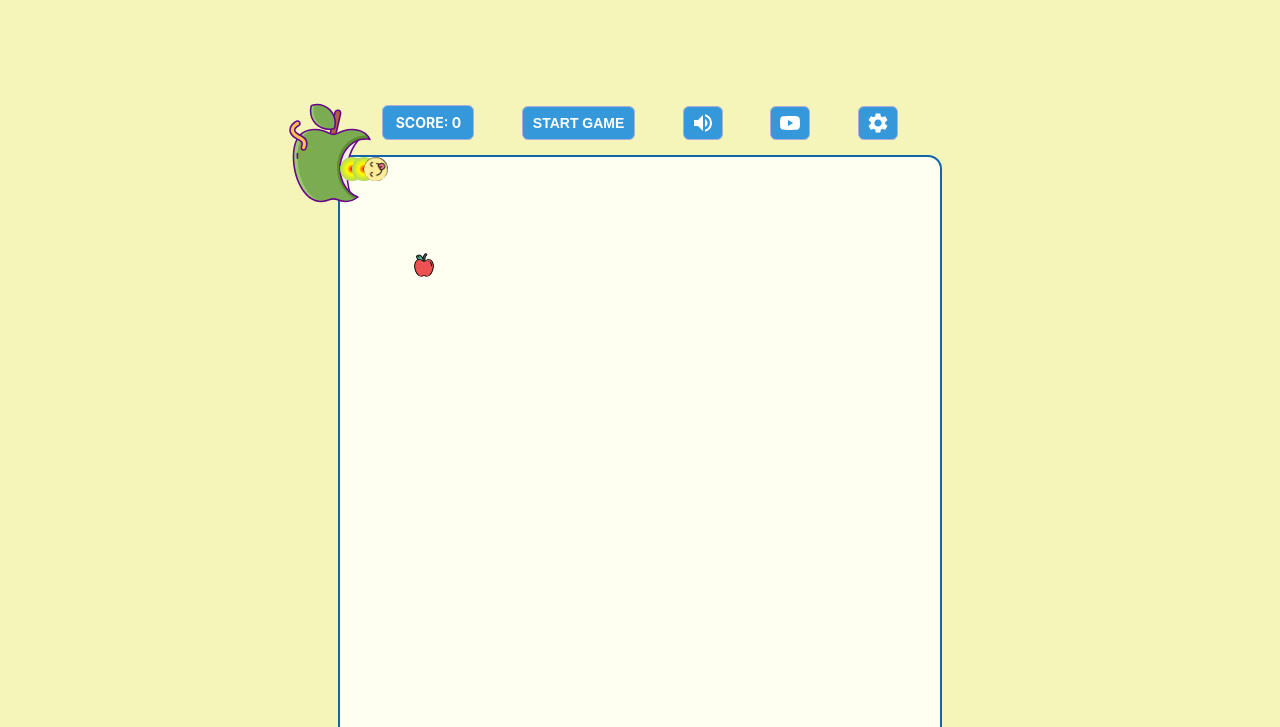
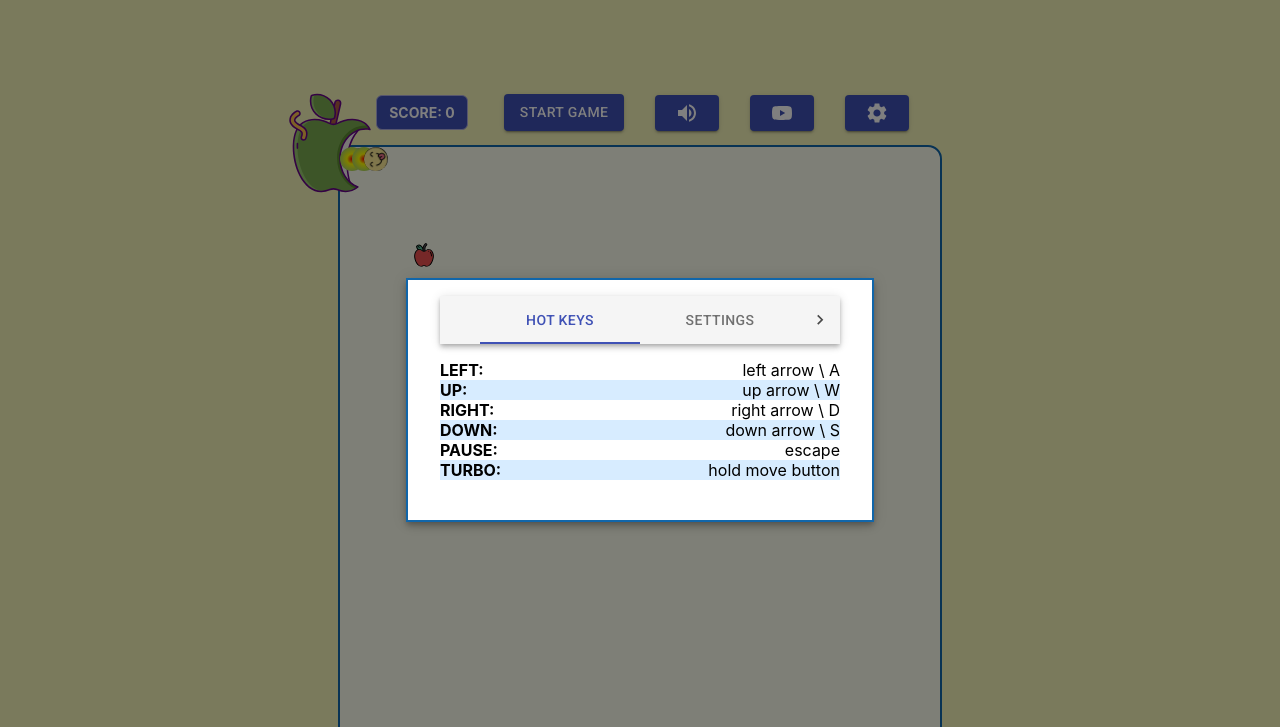
Before and after one commit to Rrroman/react-game, a React app in the folder snake-react-game/: page / in a window 1280 px wide. Both pictures are taken after a click on the button 877 px from the left and 122 px from the top of the page. Shown: the top 727 px of the page. Built offline with nearby package versions, Linux system fonts and the light colour scheme.

Commit message:
feat: add material ui: modal, tabs, saving best score(in progress)

```diff
--- a/snake-react-game/package.json
+++ b/snake-react-game/package.json
@@ -3,6 +3,7 @@
   "version": "0.1.0",
   "private": true,
   "dependencies": {
+    "@material-ui/core": "4.11.3",
     "@material-ui/icons": "4.11.2",
     "@testing-library/jest-dom": "5.11.9",
     "@testing-library/react": "11.2.5",
--- a/snake-react-game/public/index.html
+++ b/snake-react-game/public/index.html
@@ -24,6 +24,10 @@
       work correctly both with client-side routing and a non-root public URL.
       Learn how to configure a non-root public URL by running `npm run build`.
     -->
+    <link
+      rel="stylesheet"
+      href="https://fonts.googleapis.com/css?family=Roboto:300,400,500,700&display=swap"
+    />
     <title>React App</title>
   </head>
   <body>
--- a/snake-react-game/src/components/Controls/Controls.js
+++ b/snake-react-game/src/components/Controls/Controls.js
@@ -1,10 +1,10 @@
 import React from 'react';
 import classes from './Controls.module.css';
+import Button from '@material-ui/core/Button';
 import VolumeUpIcon from '@material-ui/icons/VolumeUp';
 import VolumeOffIcon from '@material-ui/icons/VolumeOff';
 import YouTubeIcon from '@material-ui/icons/YouTube';
 import SubscriptionsIcon from '@material-ui/icons/Subscriptions';
-import SettingsIcon from '@material-ui/icons/Settings';
 import Popup from '../Popup/Popup';
 
 const Controls = (props) => {
@@ -23,27 +23,16 @@ const Controls = (props) => {
   return (
     <div className={classes.controls__wrapper}>
       <div className={classes.controls__score}>Score: {props.score}</div>
-      <button
-        onClick={props.clicked}
-        className={classes['controls__start-btn']}
-      >
+      <Button variant="contained" color="primary" onClick={props.clicked}>
         Start Game
-      </button>
-      <button onClick={props.volumeToggle} className={classes.controls__volume}>
+      </Button>
+      <Button variant="contained" color="primary" onClick={props.volumeToggle}>
         {volumeIcon}
-      </button>
-      <button onClick={props.musicToggle} className={classes.controls__volume}>
+      </Button>
+      <Button variant="contained" color="primary" onClick={props.musicToggle}>
         {musicIcon}
-      </button>
-      <button
-        onClick={props.settingsToggle}
-        className={classes.controls__volume}
-      >
-        <SettingsIcon style={{ color: 'white' }}></SettingsIcon>
-        <Popup>
-          <div>Popup Title</div>
-        </Popup>
-      </button>
+      </Button>
+      <Popup />
     </div>
   );
 };
--- a/snake-react-game/src/components/Controls/Controls.module.css
+++ b/snake-react-game/src/components/Controls/Controls.module.css
@@ -12,7 +12,7 @@
   padding: 8px 10px;
   margin: 5px;
 
-  background-color: #3498db;
+  background-color: #3f51b5;
   border-radius: 6px;
   border: 1px solid #aeaedd;
 
@@ -23,43 +23,3 @@
   transition: background-color 0.2s ease, color 0.6s ease;
   color: #fff;
 }
-
-.controls__start-btn {
-  min-width: 100px;
-  display: block;
-  padding: 8px 10px;
-  margin: 5px;
-
-  background-color: #3498db;
-  border-radius: 6px;
-  border: 1px solid #aeaedd;
-
-  font-size: 14px;
-  font-weight: bold;
-  text-align: center;
-  text-transform: uppercase;
-  transition: background-color 0.2s ease, color 0.6s ease;
-  color: #fff;
-}
-
-.controls__start-btn:hover {
-  cursor: pointer;
-  background-color: #06daff;
-}
-
-.controls__volume {
-  display: flex;
-  margin: 5px;
-  padding: 4px 7px;
-
-  background-color: #3498db;
-  border-radius: 6px;
-  border: 1px solid #aeaedd;
-
-  transition: background-color 0.2s ease, color 0.6s ease;
-}
-
-.controls__volume:hover {
-  cursor: pointer;
-  background-color: #06daff;
-}
--- a/snake-react-game/src/components/MusicPlayer/MusicPlayer.module.css
+++ b/snake-react-game/src/components/MusicPlayer/MusicPlayer.module.css
@@ -1,6 +1,6 @@
 .music {
   max-width: 500px;
-  height: 220px;
+  height: 155px;
   margin: 5px auto 0;
 }
 
--- a/snake-react-game/src/components/Popup/Popup.js
+++ b/snake-react-game/src/components/Popup/Popup.js
@@ -1,8 +1,77 @@
 import React from 'react';
-import classes from './Popup.module.css';
+import { makeStyles } from '@material-ui/core/styles';
+import Modal from '@material-ui/core/Modal';
+import Button from '@material-ui/core/Button';
+import SettingsIcon from '@material-ui/icons/Settings';
+import ScrollableTabsButtonAuto from '../Tabs/Tabs';
 
-const Popup = (props) => {
-  return <div className={classes.Popup}></div>;
-};
+// function rand() {
+//   return Math.round(Math.random() * 20) - 10;
+// }
 
-export default Popup;
+// function getModalStyle() {
+//   const top = 50 + rand();
+//   const left = 50 + rand();
+
+function getModalStyle() {
+  const top = 50;
+  const left = 50;
+
+  return {
+    top: `${top}%`,
+    left: `${left}%`,
+    transform: `translate(-${top}%, -${left}%)`,
+  };
+}
+
+const useStyles = makeStyles((theme) => ({
+  paper: {
+    position: 'absolute',
+    width: 400,
+    backgroundColor: theme.palette.background.paper,
+    border: '2px solid #1166aa',
+    boxShadow: theme.shadows[5],
+    padding: theme.spacing(2, 4, 3),
+  },
+}));
+
+export default function SimpleModal(props) {
+  const classes = useStyles();
+  const [modalStyle] = React.useState(getModalStyle);
+  const [open, setOpen] = React.useState(false);
+
+  const handleOpen = () => {
+    setOpen(true);
+  };
+
+  const handleClose = () => {
+    setOpen(false);
+  };
+
+  const body = (
+    <div style={modalStyle} className={classes.paper}>
+      <ScrollableTabsButtonAuto />
+    </div>
+  );
+
+  return (
+    <div>
+      <Button
+        variant="contained"
+        color="primary"
+        type="button"
+        onClick={handleOpen}
+      >
+        <SettingsIcon style={{ color: 'white' }}></SettingsIcon>
+      </Button>
+      <Modal
+        open={open}
+        onClose={handleClose}
+        aria-labelledby="simple-modal-title"
+        aria-describedby="simple-modal-description"
+      >
+        {body}
+      </Modal>
+    </div>
+  );
+}
--- /dev/null
+++ b/snake-react-game/src/components/Tabs/Hotkeys/Hotkeys.js
@@ -0,0 +1,29 @@
+import React from 'react';
+import classes from './Hotkeys.module.css';
+
+const Hotkeys = () => {
+  return (
+    <ul className={classes.list}>
+      <li>
+        <span className={classes.key}>LEFT:</span> left arrow \ A
+      </li>
+      <li>
+        <span className={classes.key}>UP:</span> up arrow \ W
+      </li>
+      <li>
+        <span className={classes.key}>RIGHT:</span> right arrow \ D
+      </li>
+      <li>
+        <span className={classes.key}>DOWN:</span> down arrow \ S
+      </li>
+      <li>
+        <span className={classes.key}>PAUSE:</span> escape
+      </li>
+      <li>
+        <span className={classes.key}>TURBO:</span> hold move button
+      </li>
+    </ul>
+  );
+};
+
+export default Hotkeys;
--- /dev/null
+++ b/snake-react-game/src/components/Tabs/Hotkeys/Hotkeys.module.css
@@ -0,0 +1,17 @@
+.list {
+  padding: 0;
+}
+
+.list li {
+  display: flex;
+  flex-wrap: wrap;
+  justify-content: space-between;
+}
+
+.list li:nth-child(2n) {
+  background-color: rgb(215, 236, 255);
+}
+
+.key {
+  font-weight: bold;
+}
--- /dev/null
+++ b/snake-react-game/src/components/Tabs/Tabs.js
@@ -0,0 +1,87 @@
+import React from 'react';
+import PropTypes from 'prop-types';
+import { makeStyles } from '@material-ui/core/styles';
+import AppBar from '@material-ui/core/AppBar';
+import Tabs from '@material-ui/core/Tabs';
+import Tab from '@material-ui/core/Tab';
+import Box from '@material-ui/core/Box';
+import Hotkeys from './Hotkeys/Hotkeys';
+
+function TabPanel(props) {
+  const { children, value, index, ...other } = props;
+
+  return (
+    <div
+      role="tabpanel"
+      hidden={value !== index}
+      id={`scrollable-auto-tabpanel-${index}`}
+      aria-labelledby={`scrollable-auto-tab-${index}`}
+      {...other}
+    >
+      {value === index && (
+        <Box div={3}>
+          <div>{children}</div>
+        </Box>
+      )}
+    </div>
+  );
+}
+
+TabPanel.propTypes = {
+  children: PropTypes.node,
+  index: PropTypes.any.isRequired,
+  value: PropTypes.any.isRequired,
+};
+
+function a11yProps(index) {
+  return {
+    id: `scrollable-auto-tab-${index}`,
+    'aria-controls': `scrollable-auto-tabpanel-${index}`,
+  };
+}
+
+const useStyles = makeStyles((theme) => ({
+  root: {
+    flexGrow: 1,
+    width: '100%',
+    backgroundColor: theme.palette.background.paper,
+  },
+}));
+
+export default function ScrollableTabsButtonAuto() {
+  const classes = useStyles();
+  const [value, setValue] = React.useState(0);
+
+  const handleChange = (event, newValue) => {
+    setValue(newValue);
+  };
+
+  return (
+    <div className={classes.root}>
+      <AppBar position="static" color="default">
+        <Tabs
+          value={value}
+          onChange={handleChange}
+          indicatorColor="primary"
+          textColor="primary"
+          variant="scrollable"
+          scrollButtons="auto"
+          aria-label="scrollable auto tabs example"
+        >
+          <Tab label="Hot Keys" {...a11yProps(0)} />
+          <Tab label="Settings" {...a11yProps(1)} />
+          <Tab label="Best Score" {...a11yProps(2)} />
+        </Tabs>
+      </AppBar>
+      <TabPanel value={value} index={0}>
+        <Hotkeys />
+      </TabPanel>
+      <TabPanel value={value} index={1}>
+        <p>Settings...</p>
+      </TabPanel>
+      <TabPanel value={value} index={2}>
+        <p>Best Score: over 9000</p>
+      </TabPanel>
+    </div>
+  );
+}
--- a/snake-react-game/src/containers/App.js
+++ b/snake-react-game/src/containers/App.js
@@ -17,6 +17,7 @@ class App extends Component {
     isGameOver: false,
     isGamePause: true,
     score: 0,
+    bestScore: 0,
     isVolume: true,
     isMusic: false,
   };
@@ -25,6 +26,12 @@ class App extends Component {
 
   componentDidMount() {
     window.addEventListener('keydown', this.keydownHandler.bind(this));
+
+    const isBestScore = typeof localStorage.getItem('bestScore') === 'number';
+    const updateScore = isBestScore ? localStorage.getItem('bestScore') : 0;
+    this.setState({
+      bestScore: updateScore,
+    });
   }
 
   componentDidUpdate() {
@@ -258,6 +265,15 @@ class App extends Component {
       isGameOver: true,
     });
 
+    if (this.state.score > this.state.bestScore) {
+      localStorage.setItem('bestScore', this.state.score);
+      this.setState((prevState) => {
+        return {
+          bestScore: prevState.score,
+        };
+      });
+    }
+
     clearInterval(this.state.intervalId);
   };
 
@@ -271,6 +287,7 @@ class App extends Component {
         score: 0,
       });
     }
+    alert(this.state.bestScore);
   };
 
   volumeToggleHandler = () => {
--- a/snake-react-game/src/containers/App.module.css
+++ b/snake-react-game/src/containers/App.module.css
@@ -1,5 +1,5 @@
 .app {
-  padding: 100px 60px 0;
+  padding: 90px 60px 0;
 }
 
 .app__field {
```
Also changed, not shown: snake-react-game/src/components/Popup/Popup.module.css (deleted), 1 other file.
